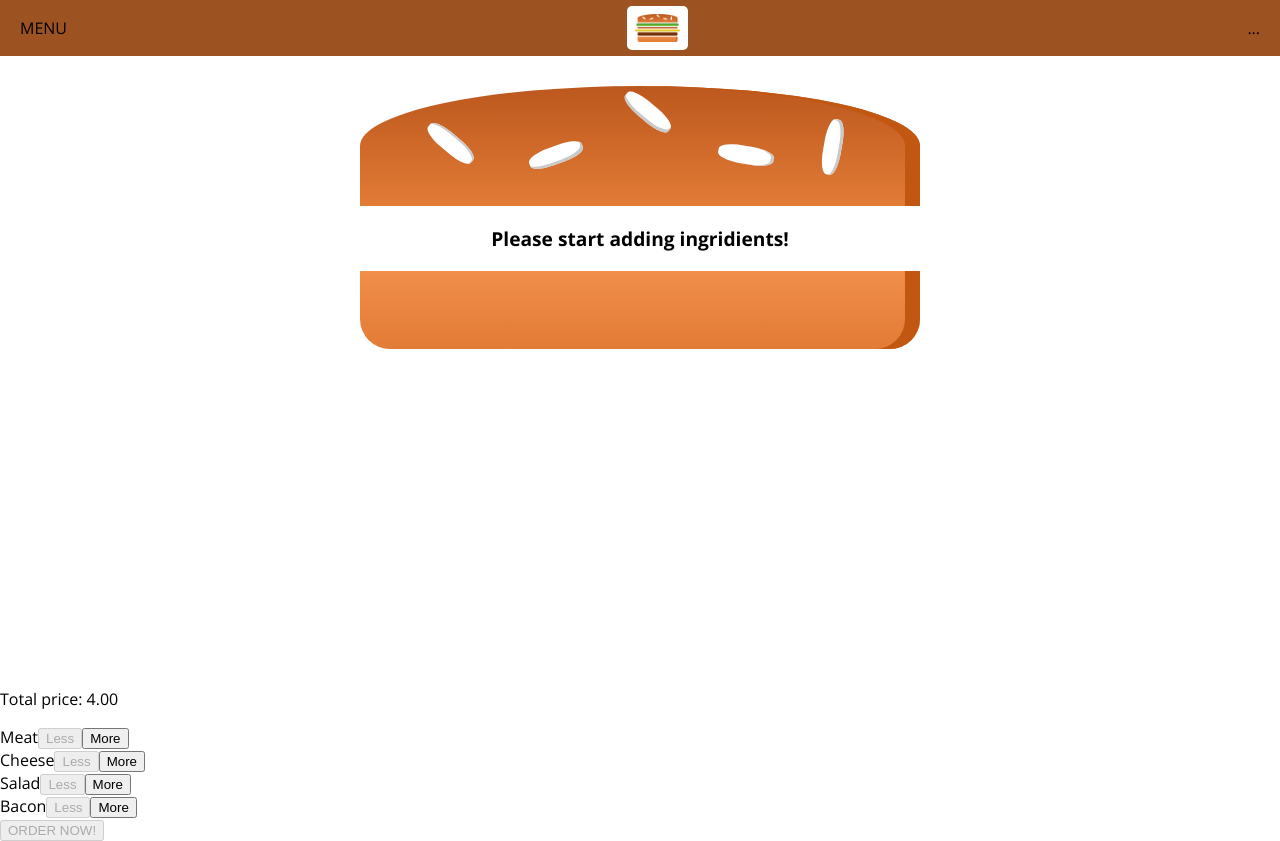
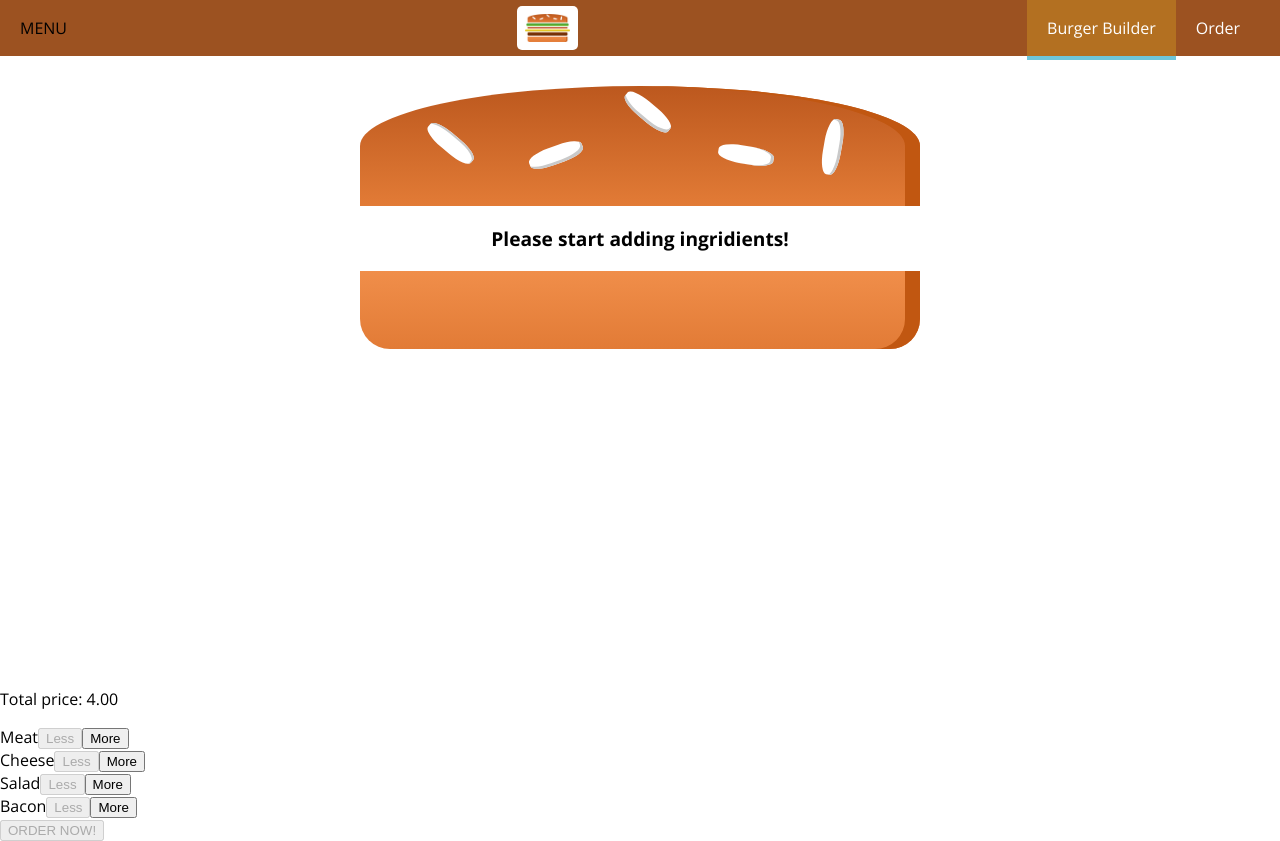
Before and after one commit to romankrru/burger-builder, a React app: page / in a window 1280 px wide. Built offline with nearby package versions, Linux system fonts and the light colour scheme.

Commit message:
Add navigation

```diff
--- /dev/null
+++ b/src/components/Navigation/NavigationItems/NavigationItem/NavigationItem.css
@@ -0,0 +1,28 @@
+.NavigationItem {
+  box-sizing: border-box;
+  display: flex;
+  height: 100%;
+}
+
+.NavigationItem a {
+  display: flex;
+  align-items: center;
+  height: 100%;
+  width: 100%;
+  padding: 0 20px;
+
+  color: white;
+  text-decoration: none;
+
+  border-bottom: 4px solid transparent;
+}
+
+.NavigationItem a:hover {
+  background-color: #e4ad2252;
+}
+
+.NavigationItem a:active,
+.NavigationItem a.active {
+  background-color: #e4ad2252;
+  border-bottom: 4px solid #0bb0f193;
+}
--- /dev/null
+++ b/src/components/Navigation/NavigationItems/NavigationItem/NavigationItem.js
@@ -0,0 +1,18 @@
+import React from 'react';
+
+import styles from './NavigationItem.css';
+
+const NavigationItem = (props) => {
+  return (
+    <li className={styles.NavigationItem}>
+      <a
+        className={props.active ? styles.active : null}
+        href={props.link}
+      >
+        {props.children}
+      </a>
+    </li>
+  );
+};
+
+export default NavigationItem;
--- /dev/null
+++ b/src/components/Navigation/NavigationItems/NavigationItems.css
@@ -0,0 +1,8 @@
+.NavigationItems {
+  display: flex;
+  height: 100%;
+  margin: 0;
+  padding: 0;
+
+  list-style: none;
+}
--- /dev/null
+++ b/src/components/Navigation/NavigationItems/NavigationItems.js
@@ -0,0 +1,15 @@
+import React from 'react';
+
+import NavigationItem from './NavigationItem/NavigationItem';
+import styles from './NavigationItems.css'
+
+const NavigationItems = () => {
+  return (
+    <ul className={styles.NavigationItems}>
+      <NavigationItem active link="/">Burger Builder</NavigationItem>
+      <NavigationItem link="/">Order</NavigationItem>
+    </ul>
+  );
+};
+
+export default NavigationItems;
--- a/src/components/Navigation/Toolbar/Tollbar.css
+++ b/src/components/Navigation/Toolbar/Tollbar.css
@@ -14,3 +14,7 @@
 
   background-color: #9c5221;
 }
+
+.Navigation {
+  height: 100%;
+}
--- a/src/components/Navigation/Toolbar/Toolbar.js
+++ b/src/components/Navigation/Toolbar/Toolbar.js
@@ -1,6 +1,7 @@
 import React from 'react';
 
 import Logo from '../../Logo/Logo';
+import NavigationItems from '../NavigationItems/NavigationItems';
 import styles from './Tollbar.css';
 
 const Toolbar = (props) => {
@@ -8,8 +9,8 @@ const Toolbar = (props) => {
     <header className={styles.Toolbar}>
       <div>MENU</div>
       <Logo />
-      <nav>
-        ...
+      <nav className={styles.Navigation}>
+        <NavigationItems />
       </nav>
     </header>
   );
```
